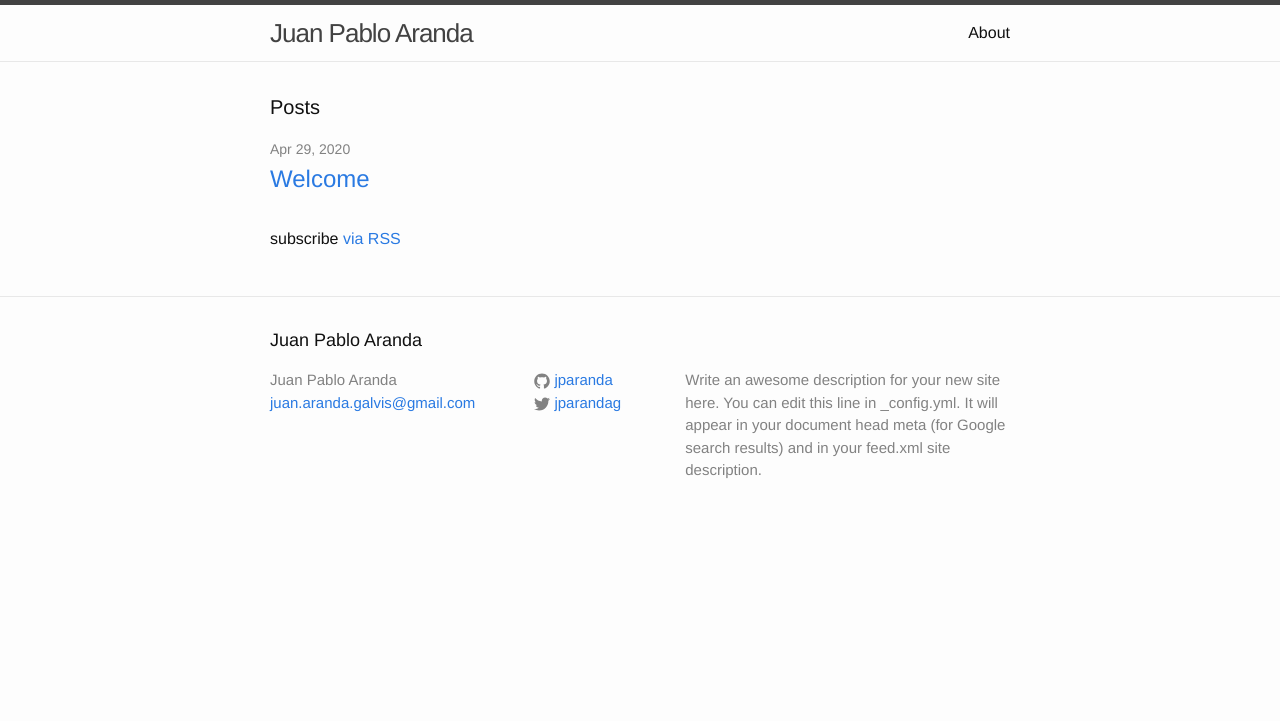
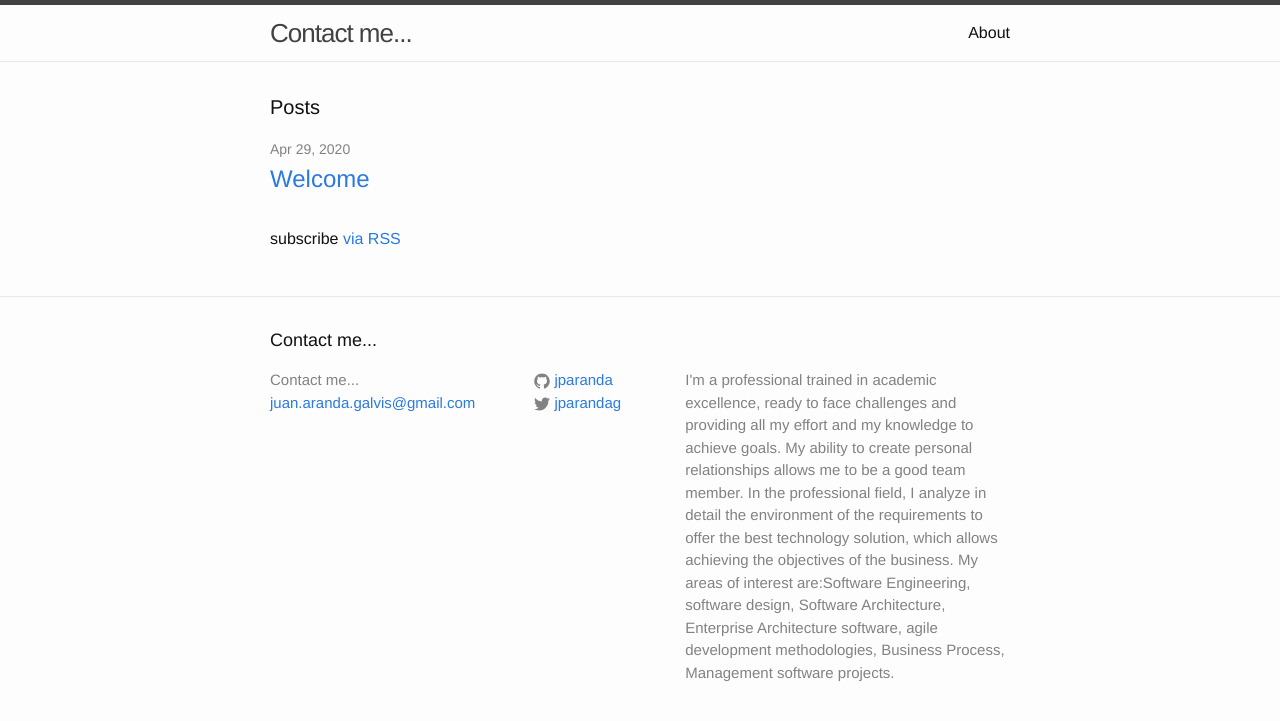
Before and after one commit to jparanda/jparanda.github.io, a Jekyll site: the page built from index.html, in a window 1280 px wide. Shown: the top 721 px of the page. Built offline with Jekyll 4.4.1, drawn with Linux system fonts in a browser that asks for light colours.

Commit message:
change the welcome page

```diff
--- a/_config.yml
+++ b/_config.yml
@@ -1,4 +1,4 @@
-# Welcome to Jekyll!
+# Welcome to my personal blog!
 #
 # This config file is meant for settings that affect your whole blog, values
 # which you are expected to set up once and rarely need to edit after that.
@@ -6,12 +6,17 @@
 # 'jekyll serve'. If you change this file, please restart the server process.
 
 # Site settings
-title: Juan Pablo Aranda
+title: Contact me...
 email: juan.aranda.galvis@gmail.com
 description: > # this means to ignore newlines until "baseurl:"
-  Write an awesome description for your new site here. You can edit this
-  line in _config.yml. It will appear in your document head meta (for
-  Google search results) and in your feed.xml site description.
+  I'm a professional trained in academic excellence, ready to face challenges
+  and providing all my effort and my knowledge to achieve goals. My ability to
+  create personal relationships allows me to be a good team member. In the professional
+  field, I analyze in detail the environment of the requirements to offer the best
+  technology solution, which allows achieving the objectives of the business. My areas
+  of interest are:Software Engineering, software design, Software Architecture,
+  Enterprise Architecture software, agile development methodologies, Business Process,
+  Management software projects.
 baseurl: "" # the subpath of your site, e.g. /blog
 url: "https://jparanda.github.io" # the base hostname & protocol for your site
 twitter_username: jparandag
```
